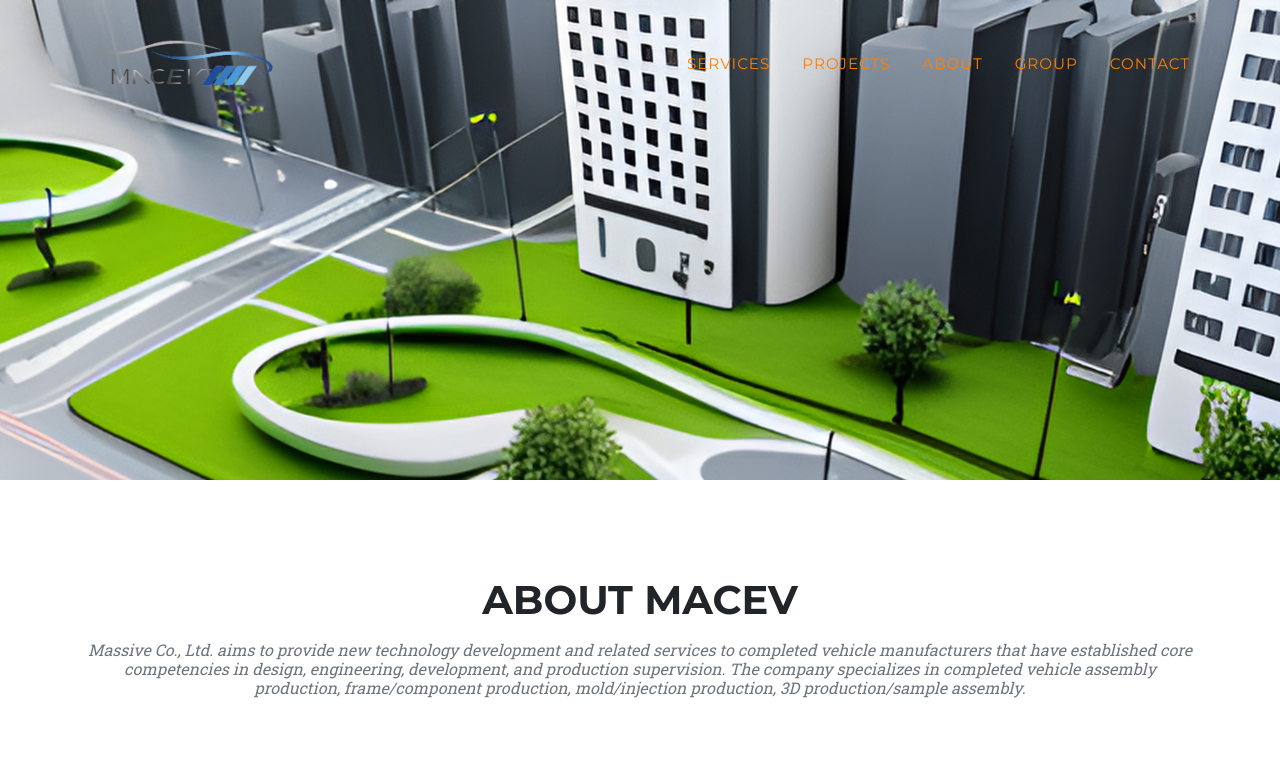
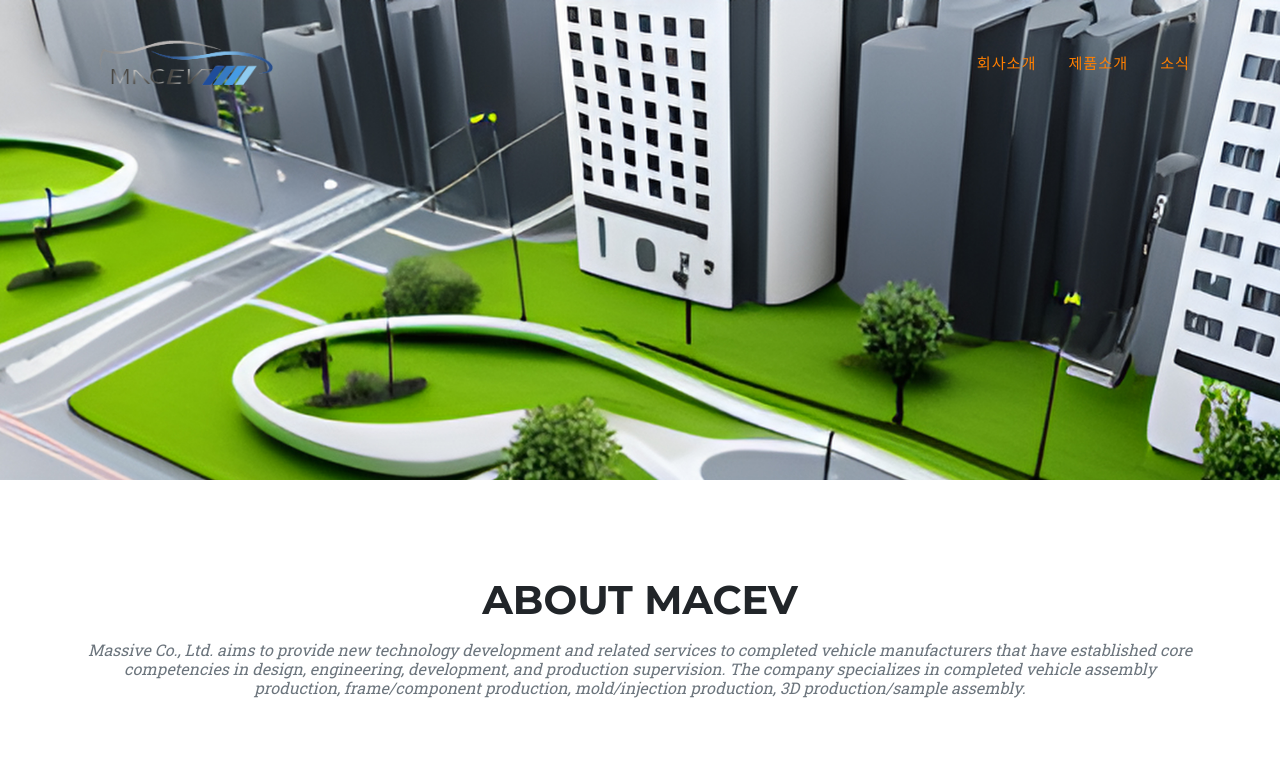
Before and after one commit to JuriJung6/carrotbear, a plain HTML site: page about.html in a window 1280 px wide. Shown: the top 759 px of the page. Drawn offline with nearby package versions, Linux system fonts and the light colour scheme.

Commit message:
navbar목록 및 페이지 정리

```diff
--- a/about.html
+++ b/about.html
@@ -5,7 +5,7 @@
     <meta name="viewport" content="width=device-width, initial-scale=1, shrink-to-fit=no"/>
     <meta name="description" content=""/>
     <meta name="author" content=""/>
-    <title>About MACEV LTD.</title>
+    <title>주식회사 제주캐롯베어 회사소개</title>
     <!-- Favicon-->
     <link rel="icon" type="image/x-icon" href="assets/favicon.ico"/>
     <!-- Font Awesome icons (free version)-->
@@ -29,11 +29,11 @@
         </button>
         <div class="collapse navbar-collapse" id="navbarResponsive">
             <ul class="navbar-nav text-uppercase ms-auto py-4 py-lg-0">
-                <li class="nav-item"><a class="nav-link" href="service.html">SERVICES</a></li>
-                <li class="nav-item"><a class="nav-link" href="projects.html">PROJECTS</a></li>
-                <li class="nav-item"><a class="nav-link" href="about.html">ABOUT</a></li>
-                <li class="nav-item"><a class="nav-link" href="group.html">GROUP</a></li>
-                <li class="nav-item"><a class="nav-link" href="contact.html">CONTACT</a></li>
+                <li class="nav-item"><a class="nav-link" href="about.html">회사소개</a></li>
+                <li class="nav-item"><a class="nav-link" href="products.html">제품소개</a></li>
+                <li class="nav-item"><a class="nav-link" href="news.html">소식</a></li>
+                <!--<li class="nav-item"><a class="nav-link" href="group.html">GROUP</a></li>
+                <li class="nav-item"><a class="nav-link" href="contact.html">CONTACT</a></li>-->
             </ul>
         </div>
     </div>
```
Also changed, not shown: contact.html (+2 -2 lines), group.html (+2 -2 lines), index.html (+3 -3 lines), news.html (renamed from projects.html, +42 -14 lines), products.html (renamed from service.html, +7 -6 lines).
